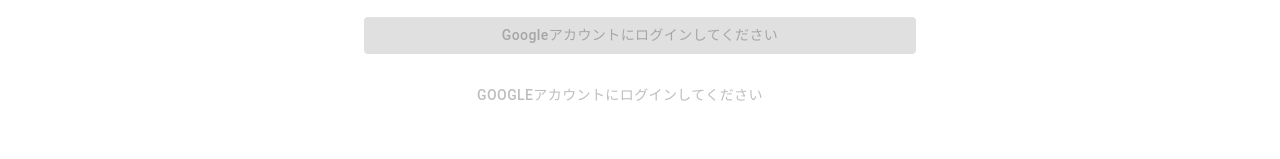
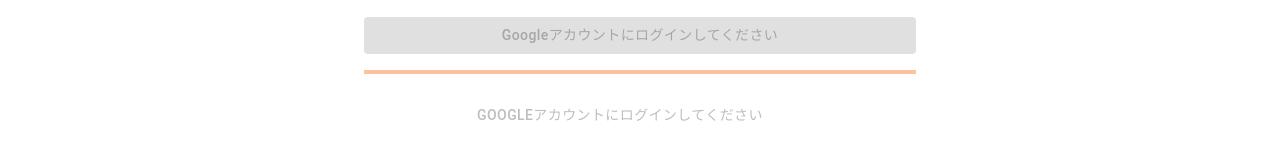
Before and after one commit to cou723/digi-sync, a Next.js app in the folder front/: page / in a window 1280 px wide. Shown: the part 579-738 px from the top of the page. Built offline with nearby package versions, Linux system fonts and the light colour scheme; no server answers.

Commit message:
fix: Fixed #66

```diff
--- a/front/components/ImportForm.tsx
+++ b/front/components/ImportForm.tsx
@@ -6,6 +6,7 @@ import {
     Select,
     SelectChangeEvent,
     Stack,
+    LinearProgress
 } from '@mui/material'
 import dayjs from 'dayjs'
 import { Session } from 'next-auth'
@@ -146,7 +147,7 @@ export default function ImportForm() {
         for (const class_event of class_events) {
             addEventToGoogleCal(class_event.start, class_event.title)
             await new Promise(function (resolve) {
-                setTimeout(resolve, 300)
+                setTimeout(resolve, 330)
             })
         }
         if (class_events.length == 0) {
@@ -322,6 +323,9 @@ export default function ImportForm() {
                     ? 'Googleアカウントにログインしてください'
                     : 'Google Calendarにインポート'}
             </NonTextTransformButton>
+
+            <LinearProgress variant="determinate" value={appState=='import'?((importCount/totalImportCount)*100):0} />
+            {appState == 'import'?"インポート中...":""}
             <AllDeleteButton disabled={appState == 'unauthenticated'} />
         </Stack>
     )
--- /dev/null
+++ b/package.json
@@ -0,0 +1,6 @@
+{
+	"dependencies": {
+		"zod": "^3.21.4",
+		"react-hook-form": "^7.44.3"
+	}
+}
```
Also changed, not shown: 1 other file (tests, documents, lock files or other folders).
